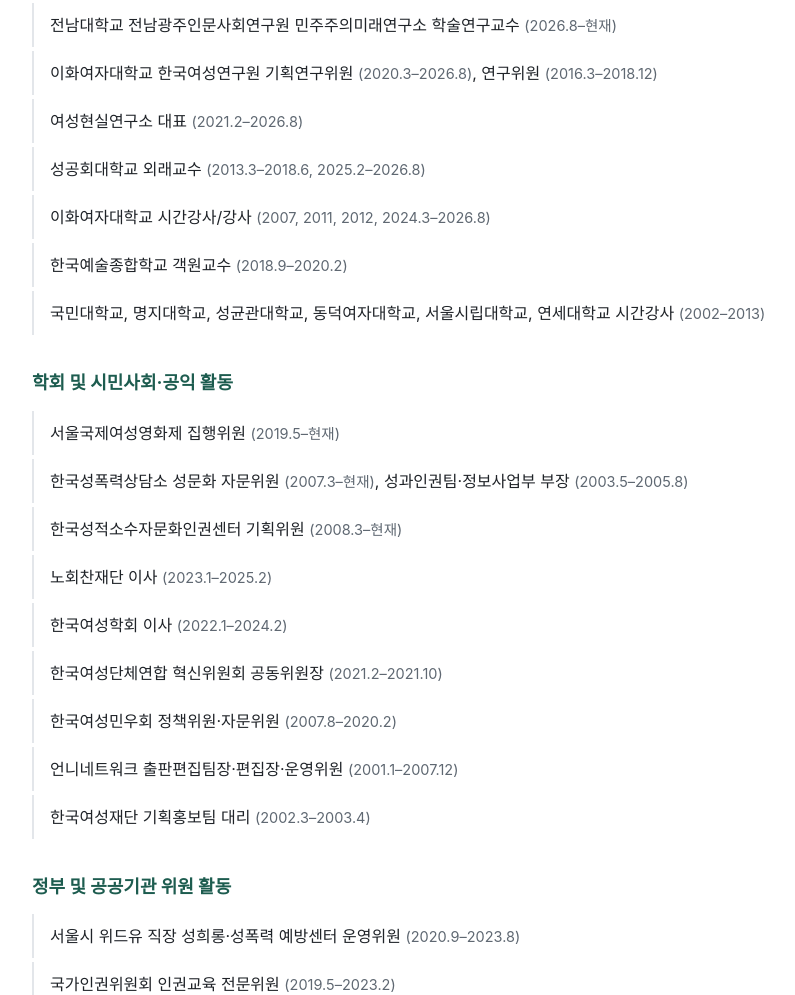
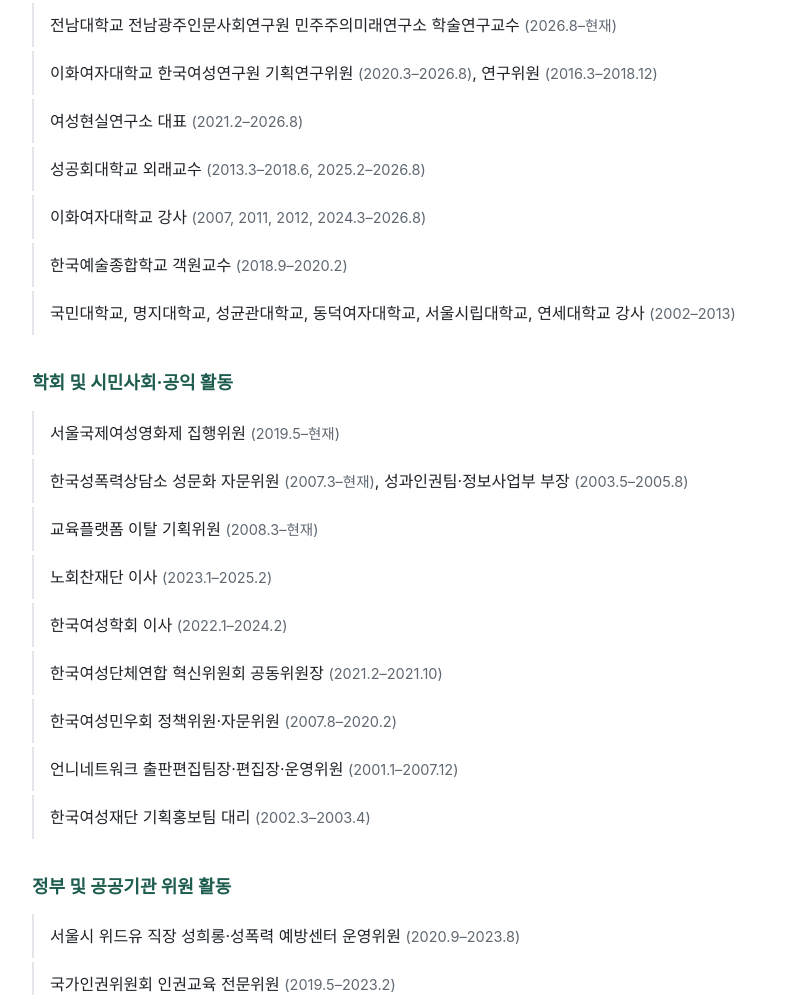
Before and after one commit to gokkhy/github.io, a plain HTML site: page index.html in a window 1280 px wide. Shown: the part 1013-2008 px from the top of the page, without its empty margins (148-943 px from the left). Drawn offline with Linux system fonts and the light colour scheme; a web font is replaced by a local one.

Commit message:
index.html 업데이트

```diff
--- a/index.html
+++ b/index.html
@@ -161,16 +161,16 @@
     <li>이화여자대학교 한국여성연구원 기획연구위원 <span class="period">(2020.3–2026.8)</span>, 연구위원 <span class="period">(2016.3–2018.12)</span></li>
     <li>여성현실연구소 대표 <span class="period">(2021.2–2026.8)</span></li>
     <li>성공회대학교 외래교수 <span class="period">(2013.3–2018.6, 2025.2–2026.8)</span></li>
-    <li>이화여자대학교 시간강사/강사 <span class="period">(2007, 2011, 2012, 2024.3–2026.8)</span></li>
+    <li>이화여자대학교 강사 <span class="period">(2007, 2011, 2012, 2024.3–2026.8)</span></li>
     <li>한국예술종합학교 객원교수 <span class="period">(2018.9–2020.2)</span></li>
-    <li>국민대학교, 명지대학교, 성균관대학교, 동덕여자대학교, 서울시립대학교, 연세대학교 시간강사 <span class="period">(2002–2013)</span></li>
+    <li>국민대학교, 명지대학교, 성균관대학교, 동덕여자대학교, 서울시립대학교, 연세대학교 강사 <span class="period">(2002–2013)</span></li>
   </ul>
 
   <h3>학회 및 시민사회·공익 활동</h3>
   <ul class="list">
     <li>서울국제여성영화제 집행위원 <span class="period">(2019.5–현재)</span></li>
     <li>한국성폭력상담소 성문화 자문위원 <span class="period">(2007.3–현재)</span>, 성과인권팀·정보사업부 부장 <span class="period">(2003.5–2005.8)</span></li>
-    <li>한국성적소수자문화인권센터 기획위원 <span class="period">(2008.3–현재)</span></li>
+    <li>교육플랫폼 이탈 기획위원 <span class="period">(2008.3–현재)</span></li>
     <li>노회찬재단 이사 <span class="period">(2023.1–2025.2)</span></li>
     <li>한국여성학회 이사 <span class="period">(2022.1–2024.2)</span></li>
     <li>한국여성단체연합 혁신위원회 공동위원장 <span class="period">(2021.2–2021.10)</span></li>
```
